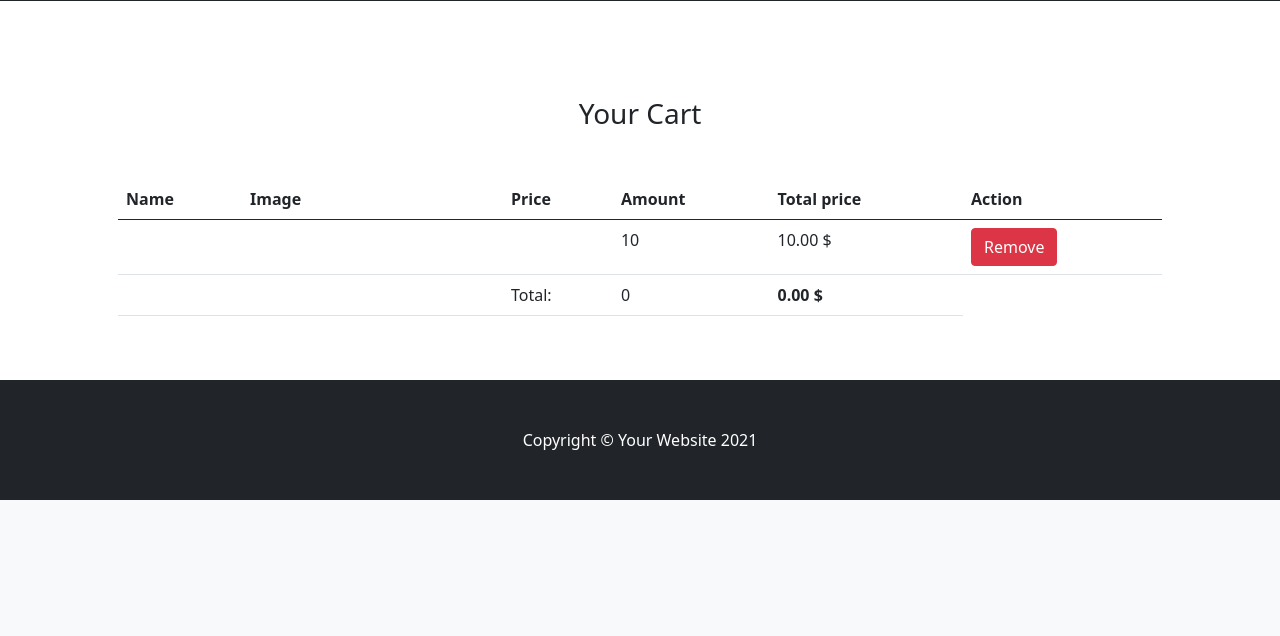
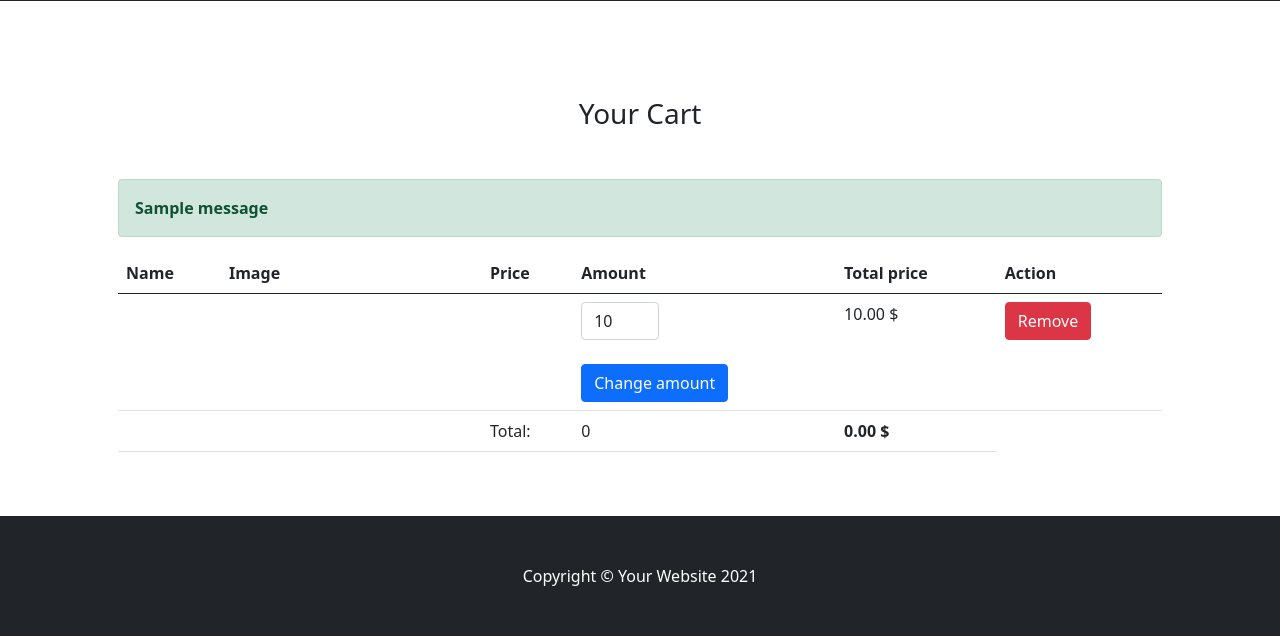
Before and after one commit to kremenevskiy/BSUIR, a Django app: page /cart/ in a window 1280 px wide. Shown: the part 352-988 px from the top of the page. Before the commit the page ends 852 px from the top, so only its background shows below. Run offline with Django 3.2, Linux system fonts and the light colour scheme; a user stored in the database is signed in; data comes from the database, SQL or seed files in the repository; both versions use the stored data as it was after the commit; tables that the repository leaves empty hold one stand-in row (values such as "Sample post"); one stand-in notice (Sample message) is shown.

Commit message:
Change amount of products in cart dynamically

```diff
--- a/Term_4-python/e-shop/shop/mainapp/templates/cart.html
+++ b/Term_4-python/e-shop/shop/mainapp/templates/cart.html
@@ -2,6 +2,17 @@
 
 {% block content %}
 <h3 class="text-center mt-5 mb-5">Your Cart {% if not cart.products.count %} empty{% endif %}</h3>
+{% if messages %}
+    {% for message in messages %}
+      <div class="alert alert-success  alert-dismissible fade show" role="alert">
+        <strong>{{ message }}</strong>
+<!--      <button type="button" class="close" data-dismiss="alert" aria-label="Close">-->
+<!--        <span aria-hidden="true">&times;</span>-->
+<!--      </button>-->
+      </div>
+    {% endfor %}
+{% endif %}
+{% if cart.products.count %}
 <table class="table">
   <thead>
     <tr>
@@ -19,7 +30,14 @@
       <th scope="row">{{ item.content_object.title}}</th>
       <td class="w-25"><img src="{{ item.content_object.image.url }}" class="img-fluid"</td>
       <td>{{ item.content_object.price}}</td>
-      <td>{{ item.qty }}</td>
+      <td>
+        <form action="{% url 'change_qty' ct_model=item.content_object.get_model_name slug=item.content_object.slug %}" method="POST">
+          {% csrf_token %}
+          <input class="form-control" name="qty" style="width: 78px" min="1" type="number" value="{{ item.qty }}">
+          <br>
+          <input type="submit" class="btn btn-primary" value="Change amount">
+        </form>
+      </td>
         <td>{{ item.final_price }} $</td>
       <td>
         <a href="{% url 'delete_from_cart' ct_model=item.content_object.get_model_name slug=item.content_object.slug %}"><button class="btn btn-danger">Remove</button></a>
@@ -35,5 +53,6 @@
 
   </tbody>
 </table>
+{% endif %}
 
 {% endblock content %}
--- a/Term_4-python/e-shop/shop/mainapp/urls.py
+++ b/Term_4-python/e-shop/shop/mainapp/urls.py
@@ -5,7 +5,8 @@
     CategoryDetailView,
     CartView,
     AddToCartView,
-    DeleteFromCartView
+    DeleteFromCartView,
+    ChangeQTYView
 )
 
 
@@ -15,6 +16,7 @@
     path('category/<str:slug>/', CategoryDetailView.as_view(), name='category_detail'),
     path('cart/', CartView.as_view(), name='cart'),
     path('add-to-cart/<str:ct_model>/<str:slug>/', AddToCartView.as_view(), name='add_to_cart'),
-    path('remove-from-cart/<str:ct_model>/<str:slug>/', DeleteFromCartView.as_view(), name='delete_from_cart')
+    path('remove-from-cart/<str:ct_model>/<str:slug>/', DeleteFromCartView.as_view(), name='delete_from_cart'),
+    path('change-qty/<str:ct_model>/<str:slug>/', ChangeQTYView.as_view(), name='change_qty')
 
 ]
--- a/Term_4-python/e-shop/shop/mainapp/views.py
+++ b/Term_4-python/e-shop/shop/mainapp/views.py
@@ -2,6 +2,7 @@
 from django.views.generic import DetailView, View
 from django.http import HttpResponseRedirect
 from django.contrib.contenttypes.models import ContentType
+from django.contrib import messages
 
 from .models import Notebook, Smartphone, Category, LatestProducts, Customer, Cart, CartProduct
 from .mixins import CategoryDetailMixin, CartMixin
@@ -72,6 +73,7 @@
         if created:
             self.cart.products.add(cart_product)
         self.cart.save()
+        messages.add_message(request, messages.INFO, "Product added successfully")
         return HttpResponseRedirect('/cart/')
 
 
@@ -88,7 +90,29 @@
 
         )
         self.cart.products.remove(cart_product)
+        cart_product.delete()
         self.cart.save()
+        messages.add_message(request, messages.INFO, "Product removed successfully")
+        return HttpResponseRedirect('/cart/')
+
+
+class ChangeQTYView(CartMixin, View):
+    def post(self, request, *args, **kwargs):
+        ct_model, product_slug = kwargs.get('ct_model'), kwargs.get('slug')
+        content_type = ContentType.objects.get(model=ct_model)
+        product = content_type.model_class().objects.get(slug=product_slug)
+        cart_product = CartProduct.objects.get(
+            user=self.cart.owner,
+            cart=self.cart,
+            content_type=content_type,
+            object_id=product.id
+
+        )
+        qty = int(request.POST.get('qty'))
+        cart_product.qty = qty
+        cart_product.save()
+        self.cart.save()
+        messages.add_message(request, messages.INFO, "Amount changed successfully")
         return HttpResponseRedirect('/cart/')
 
 
```
Also changed, not shown: Term_4-python/e-shop/shop/db.sqlite3.
